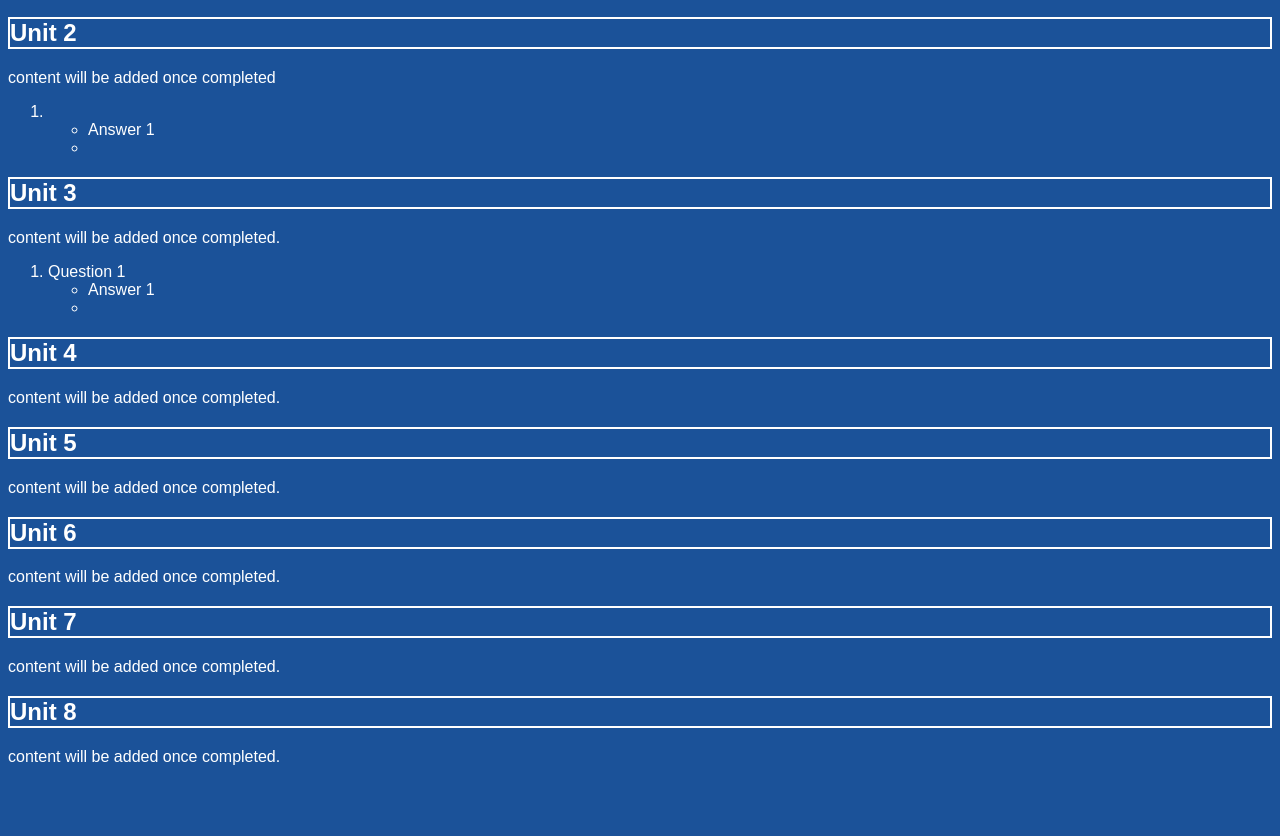
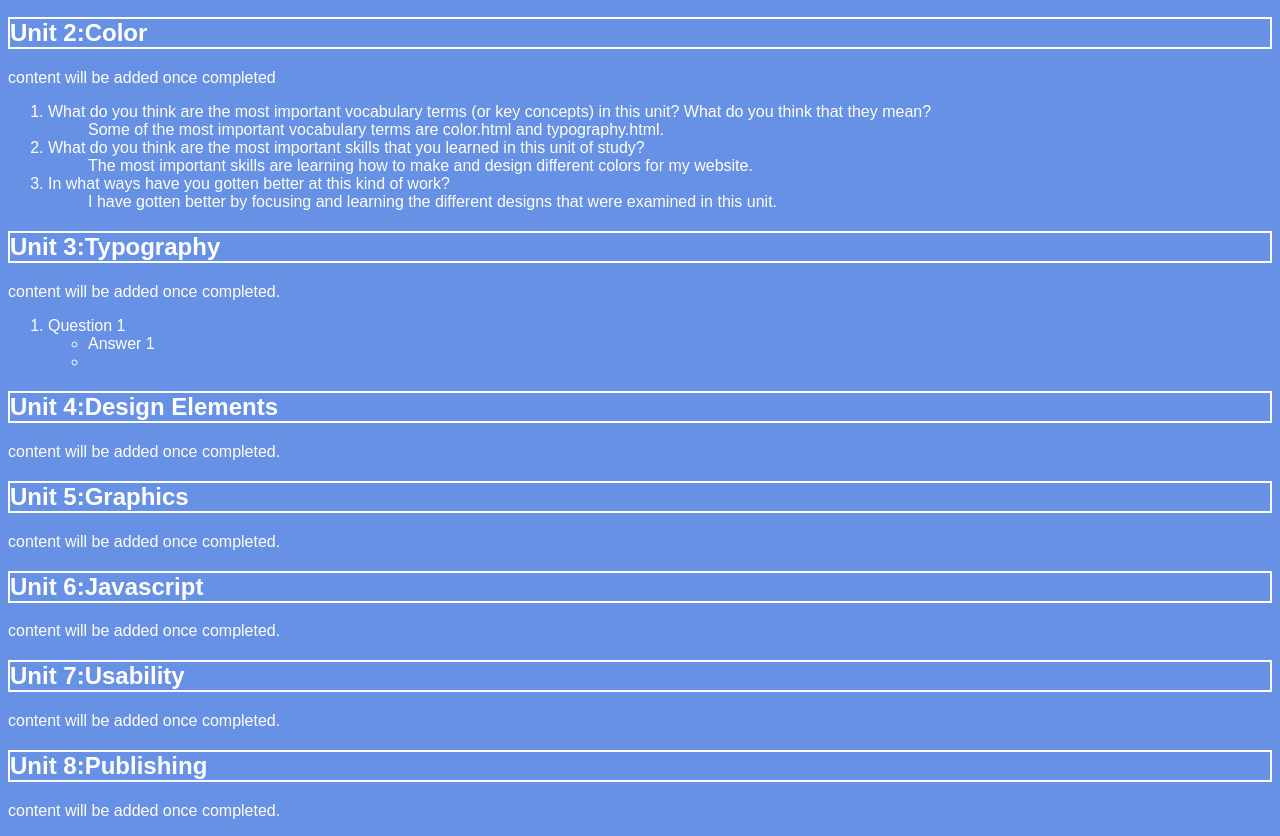
Before and after one commit to jlbmshs/new_portfolio_repo, a plain HTML site: page index.html in a window 1280 px wide. Shown: the part 780-1616 px from the top of the page. Before the commit the page ends 1562 px from the top, so only its background shows below. Drawn offline with Linux system fonts and the light colour scheme.

Commit message:
added another design to my website

```diff
--- a/index.html
+++ b/index.html
@@ -88,17 +88,28 @@
 
 
 
-    <h2>Unit 2</h2>
+    <h2>Unit 2:Color</h2>
     <p>content will be added once completed</p>
       <ol>
-        <li> </li>
-        <ul>
-          <li>Answer 1<li>
+
+          <li>What do you think are the most important vocabulary terms (or key concepts)
+             in this unit? What do you think that they mean?</li>
             <ul>
+              Some of the most important vocabulary terms are color.html and typography.html.
+            </ul>
+            <li>What do you think are the most important skills that you learned in this unit of study?</li>
+            <ul>
+              The most important skills are learning how to make and design different colors for my website.
+            </ul>
+            <li>In what ways have you gotten better at this kind of work? </li>
+            <ul>
+              I have gotten better by focusing and learning the different designs that were examined in this unit.
+            </ul>
+
       </ol>
 
 
-    <h2>Unit 3</h2>
+    <h2>Unit 3:Typography</h2>
     <p>content will be added once completed.</p>
       <ol>
         <li> Question 1</li>
@@ -108,19 +119,19 @@
       </ol>
 
 
-    <h2>Unit 4</h2>
+    <h2>Unit 4:Design Elements</h2>
     <p>content will be added once completed.</p>
 
-    <h2>Unit 5</h2>
+    <h2>Unit 5:Graphics</h2>
     <p>content will be added once completed.</p>
 
-    <h2>Unit 6</h2>
+    <h2>Unit 6:Javascript</h2>
     <p>content will be added once completed.</p>
 
-    <h2>Unit 7</h2>
+    <h2>Unit 7:Usability</h2>
     <p>content will be added once completed.</p>
 
-    <h2>Unit 8</h2>
+    <h2>Unit 8:Publishing</h2>
     <p>content will be added once completed.</p>
 
 
--- a/styles/stylesheet.css
+++ b/styles/stylesheet.css
@@ -4,7 +4,7 @@ body {
   font-family: Arial, sans-serif;
   color: #000000;
   text-align: left;
-  background-color: #1B5299;
+  background-color: #6791E5;
   color: #fff
 }
   h1 {
@@ -21,6 +21,7 @@ body {
   a{
     text-decoration: none;
     color: #fff;
-    border: 2px solid black;
+
+    border: 2px solid none;
 
   }
```
